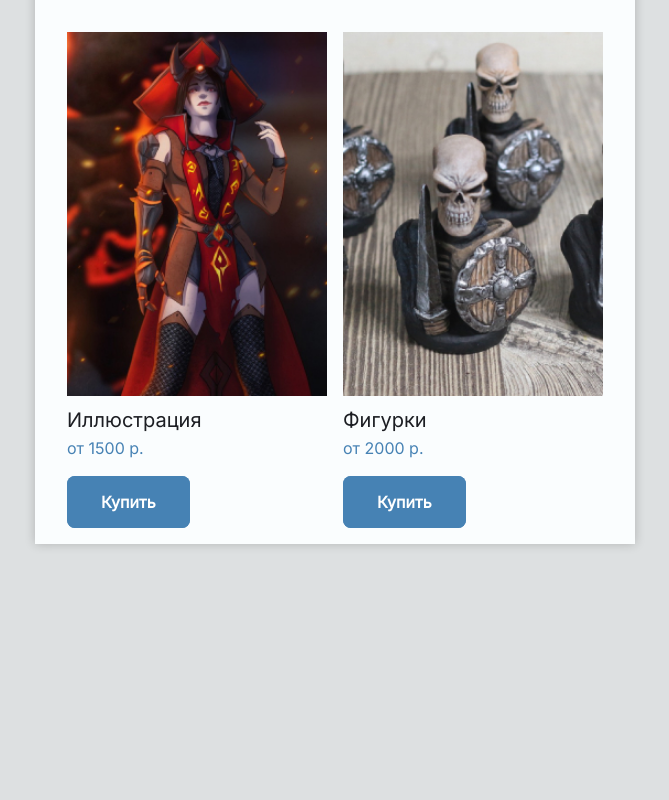
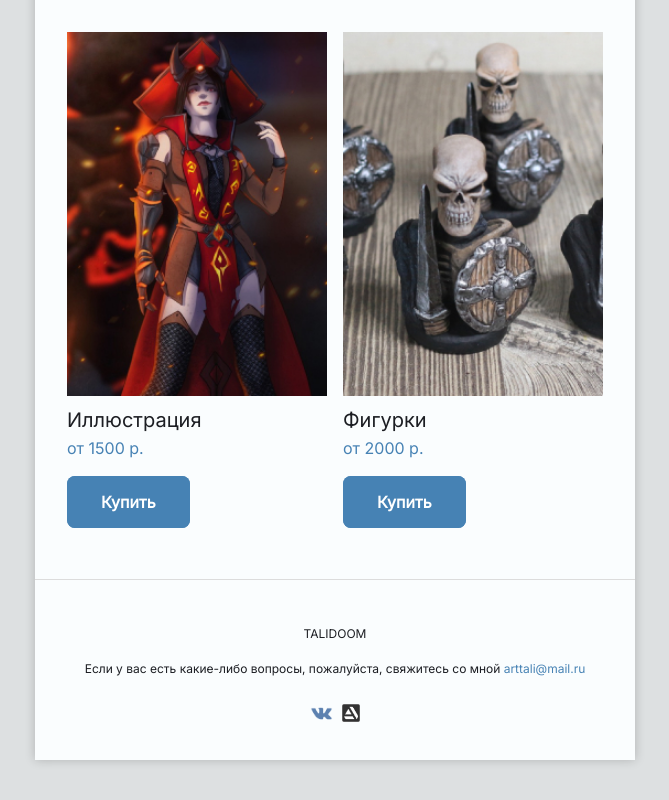
Before and after one commit to talidoom/email-artist, a plain HTML site: page index.html in a window 1280 px wide. Shown: the part 1375-2175 px from the top of the page, without its empty margins (305-974 px from the left). Before the commit the page ends 1959 px from the top, so only its background shows below. Drawn offline with Linux system fonts and the light colour scheme.

Commit message:
add footer

```diff
--- a/index.html
+++ b/index.html
@@ -403,6 +403,45 @@
             </td>
           </tr>
           <!-- END Popular -->
+
+          <!-- line -->
+          <tr>
+            <td style="padding: 35px 0 0 0;">
+              <div style="height: 1px; width: 100%; background-color: #DCDCDC;"></div>
+            </td>
+          </tr>
+          <!-- END line -->
+
+          <!-- Footer -->
+          <tr>
+            <td>
+              <table align="center" border="0" cellspacing="0" cellpadding="0" role="presentation">
+                <tr>
+                  <td style="padding: 20px 0 10px; text-align: center;">
+                    <p style="margin:0; padding: 24px 0 15px 0; font-weight: 400; font-size: 12px; line-height: 20px; color: #1C1E23;">
+                      TALIDOOM
+                    </p>
+                    <p style="margin:0; padding: 0 0 15px 0; font-weight: 400; font-size: 12px; line-height: 20px; color: #1C1E23;">
+                      Если у вас есть какие-либо вопросы, пожалуйста, свяжитесь со мной <a href="mailto:arttali@mail.ru" style="color:#4682B4; font-weight: 400; font-size: 12px; line-height: 20px;">arttali@mail.ru</a>
+                    </p>
+                  </td>
+                </tr>
+              </table>
+            </td>
+          </tr>
+          <tr>
+            <td style="padding: 0 0 24px 0;">
+              <table align="center" border="0" cellspacing="0" cellpadding="0" role="presentation">
+                <tr>
+                  <td style="padding: 0 0 10px; text-align: center;">
+                    <a href="https://vk.com/arttalidoom"><img src="./img/icon-vk.png" alt="VK" height="18" style="padding: 0 5px 0 0;"></a>
+                    <a href="https://www.artstation.com/talidoom"><img src="./img/icon-artstation.png" alt="Artstation" height="18"></a>
+                  </td>
+                </tr>
+              </table>
+            </td>
+          </tr>
+          <!-- END Footer -->
       </table>
 
       <!--[if (gte mso 9)|(IE)]>
```
Also changed, not shown: img/icon-artstation.png (added), img/icon-vk.png (added).
